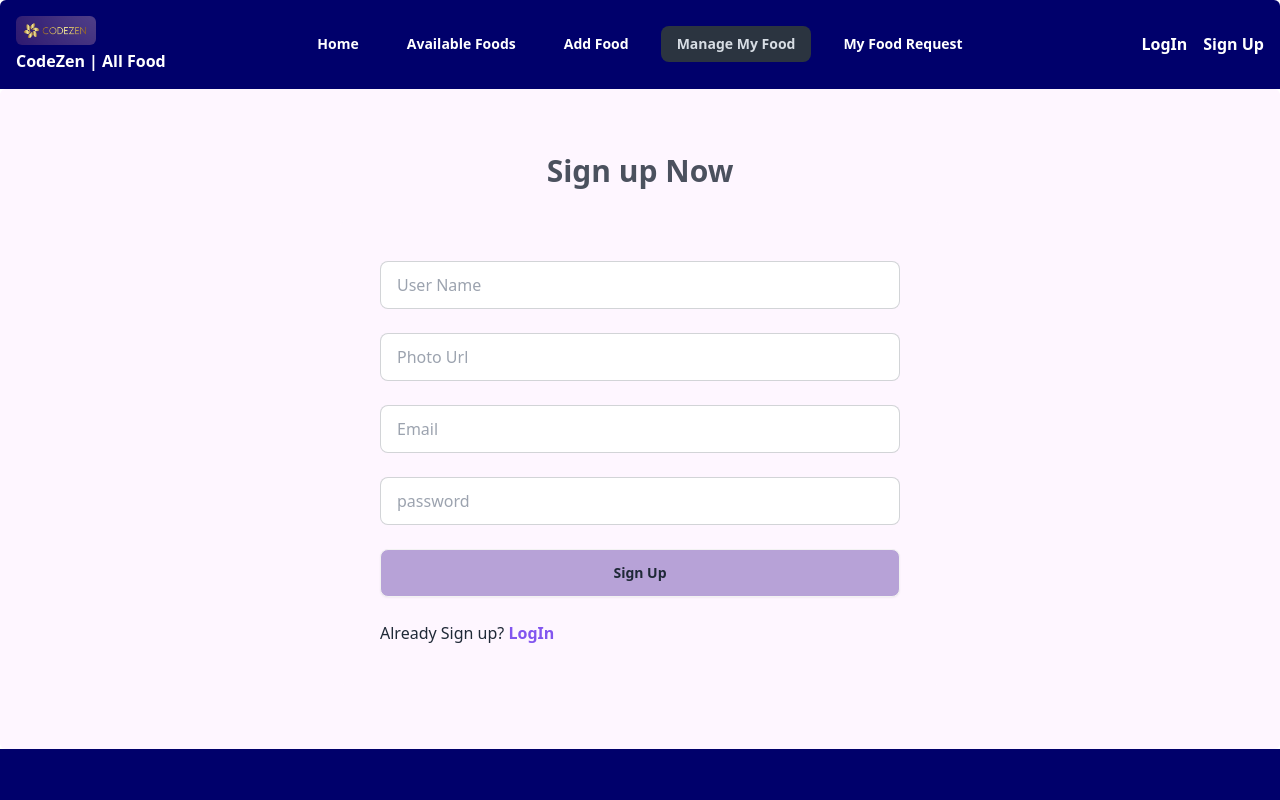
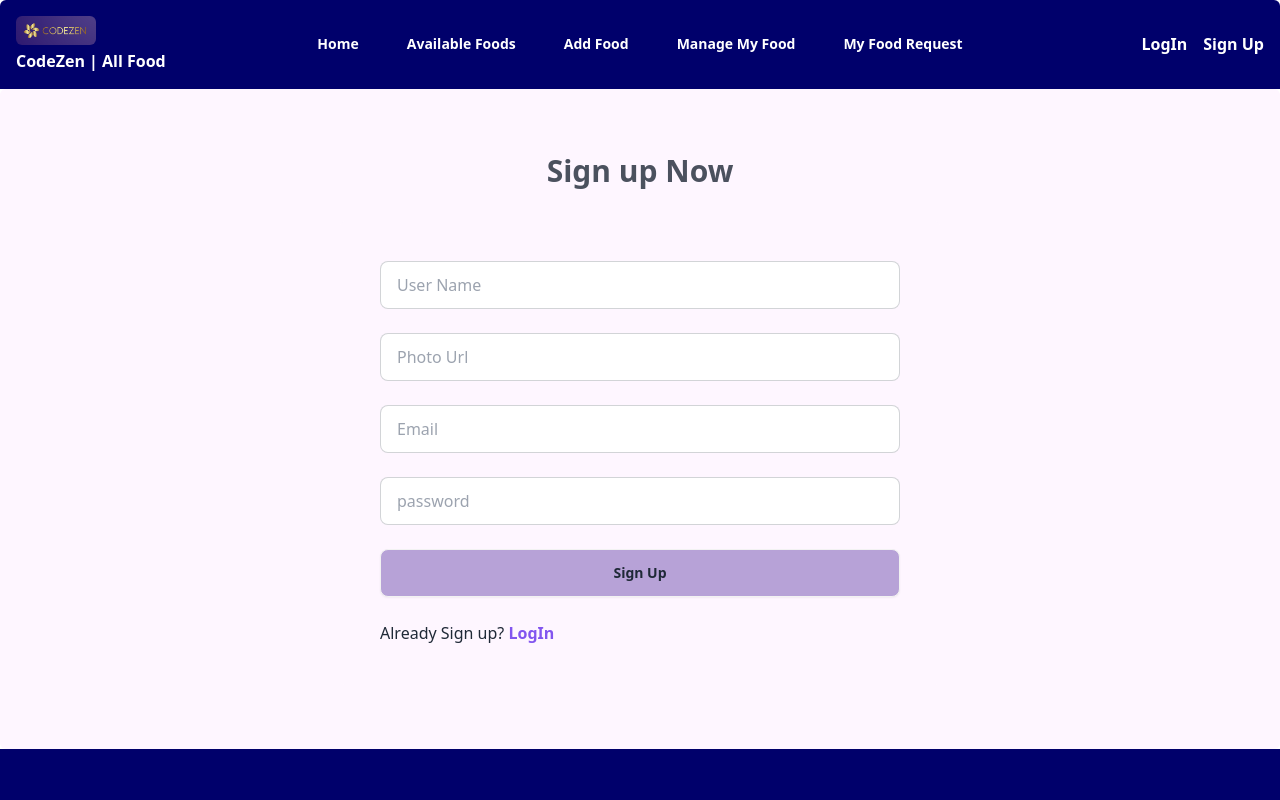
Before and after one commit to Athiqur01/FoodZen, a React app: page /signUp in a window 1280 px wide. Shown: the top 800 px of the page. Built offline with nearby package versions, Linux system fonts and the light colour scheme; no server answers; the HTML template or start-up script is replaced by a standard one.

Commit message:
manage my food add

```diff
--- /dev/null
+++ b/src/Component/ManageMyFood/ManageMyFood.jsx
@@ -0,0 +1,11 @@
+
+
+const ManageMyFood = () => {
+    return (
+        <div>
+            <h2>this is manage my food</h2>
+        </div>
+    );
+};
+
+export default ManageMyFood;
--- a/src/Component/Navbar/Navbar.jsx
+++ b/src/Component/Navbar/Navbar.jsx
@@ -12,7 +12,7 @@ const Navbar = () => {
                      <li><NavLink to="/">Home</NavLink></li>
                      <li><NavLink to="/availableFoods">Available Foods</NavLink></li>
                      <li><NavLink to="/addFood">Add Food</NavLink></li>
-                     <li><NavLink >Manage My Food</NavLink></li>
+                     <li><NavLink to="/manageMyFood" >Manage My Food</NavLink></li>
                      <li><NavLink to="/myFoodRequest">My Food Request</NavLink></li>
 
                   </>
```
